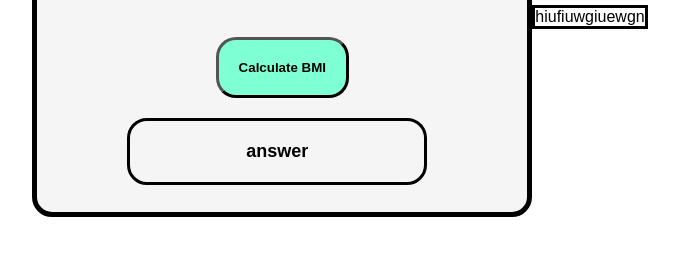
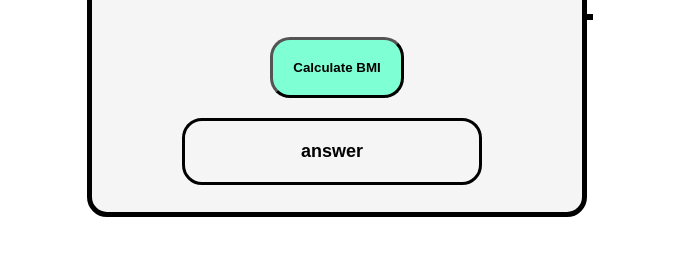
Before and after one commit to balamk18/BMI-Calculator, a plain HTML site: page index.html in a window 1280 px wide. Shown: the part 383-638 px from the top of the page, without its empty margins (300-979 px from the left). Drawn offline with Linux system fonts and the light colour scheme.

Commit message:
Update index.html

```diff
--- a/index.html
+++ b/index.html
@@ -11,10 +11,10 @@
         <h1 id=> BMI CALCULATOR </h1>
         <p> Click the button below to calculator your BMI: </p>
         <button onclick="calculateBMI()"> Calculate BMI </button>
-        <div id="result"> answer</div>
+        <div id="result"> answer </div>
     </div>
 
-    <div class="score"> hiufiuwgiuewgn
+    <div class="score">
 
     </div>
 
```
